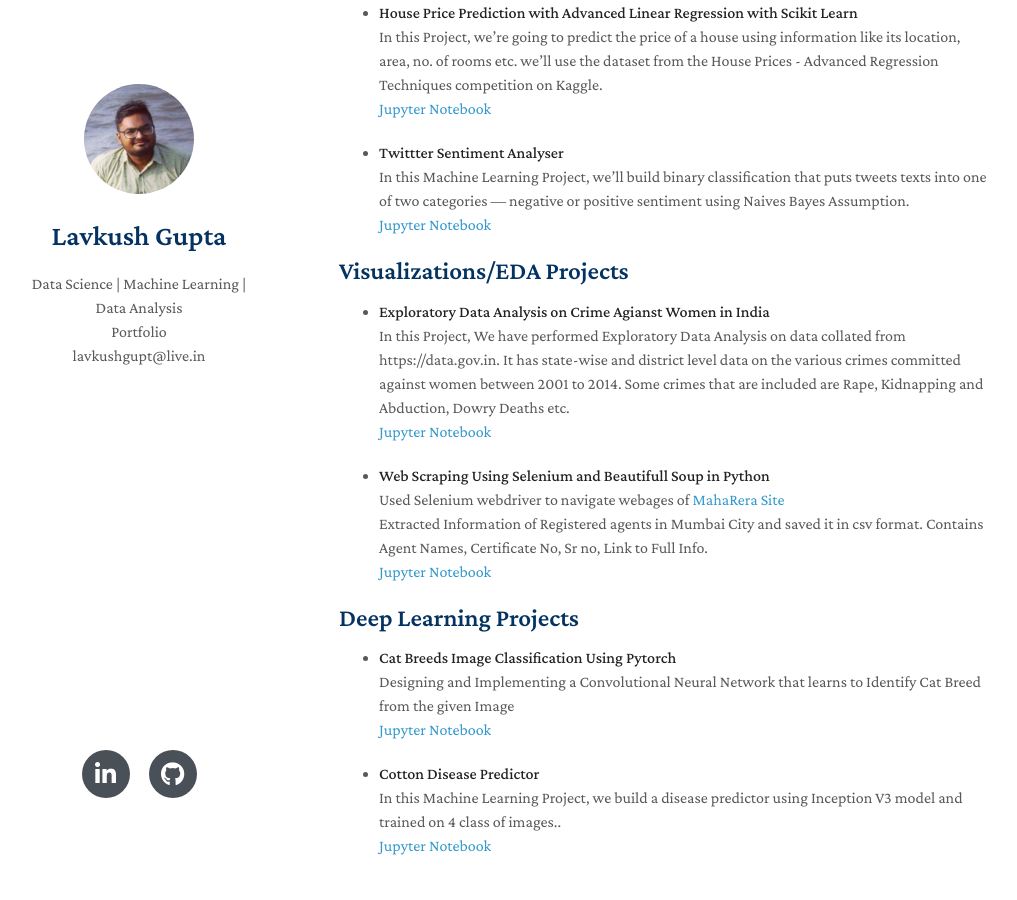
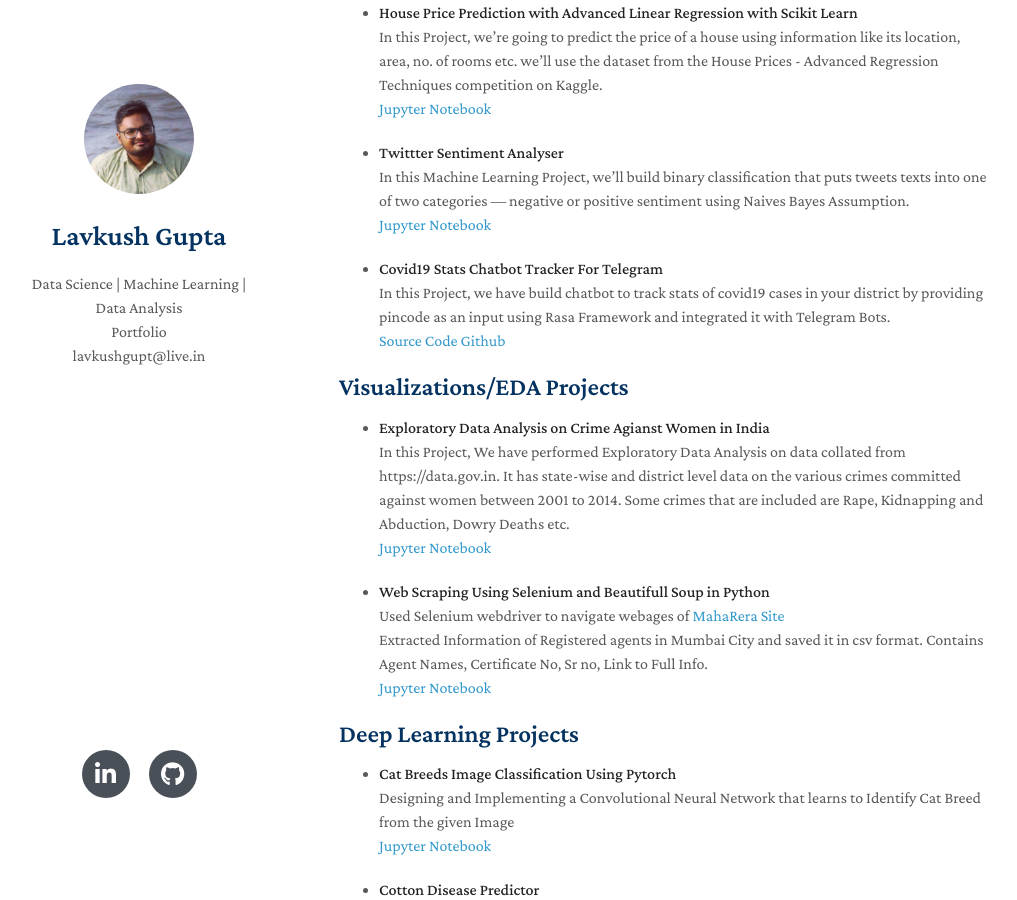
Before and after one commit to llavkush/Data-Science-Portfolio, a Jekyll site: the page built from index.md, in a window 1280 px wide and 900 px high, scrolled down 377 px. Shown: the whole window, without its empty margins (131-1148 px from the left). Built offline with Jekyll 4.4.1, drawn with Linux system fonts in a browser that asks for light colours; nearby versions of some CDN libraries; a style sheet for code colours, icons or effects is not loaded; our own code applies the rules of GitHub Pages for plain Markdown files.

Commit message:
Update index.md

```diff
--- a/index.md
+++ b/index.md
@@ -25,6 +25,10 @@ Passionate about making machine learn and make world a happy place.
 <br>In this Machine Learning Project, we’ll build binary classification that puts tweets texts into one of two categories — negative or positive sentiment using Naives Bayes Assumption.
 <br>[Jupyter Notebook](https://github.com/llavkush/HelloWorld/blob/master/Twitter_Sentiment_Analyzer%20(1).ipynb)
 
+- **Covid19 Stats Chatbot Tracker For Telegram**
+<br>In this Project, we have build chatbot to track stats of covid19 cases in your district by providing pincode as an input using Rasa Framework and integrated it with Telegram Bots.
+<br>[Source Code Github](https://github.com/llavkush/Data-Science/tree/Master/Rasa%20Chatbot)
+
 
 ## Visualizations/EDA Projects
 - **Exploratory Data Analysis on Crime Agianst Women in India**
```
